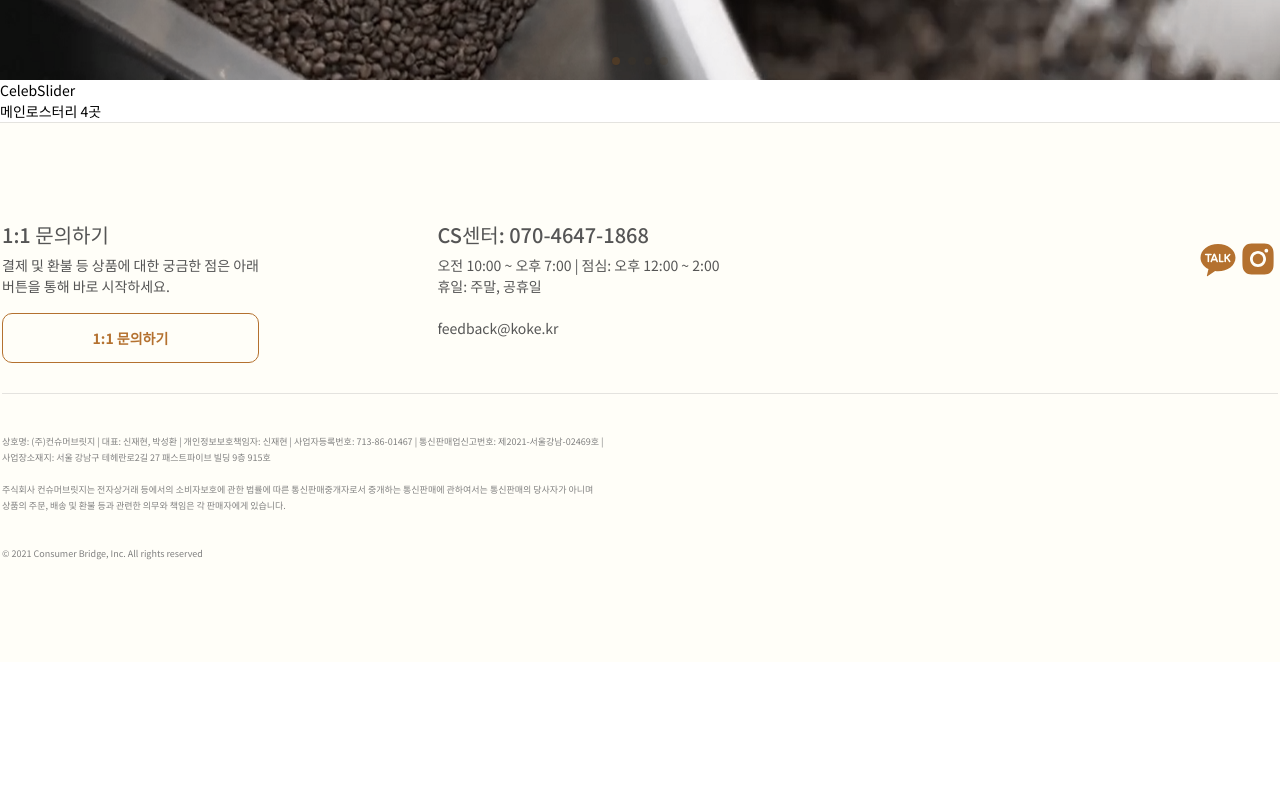
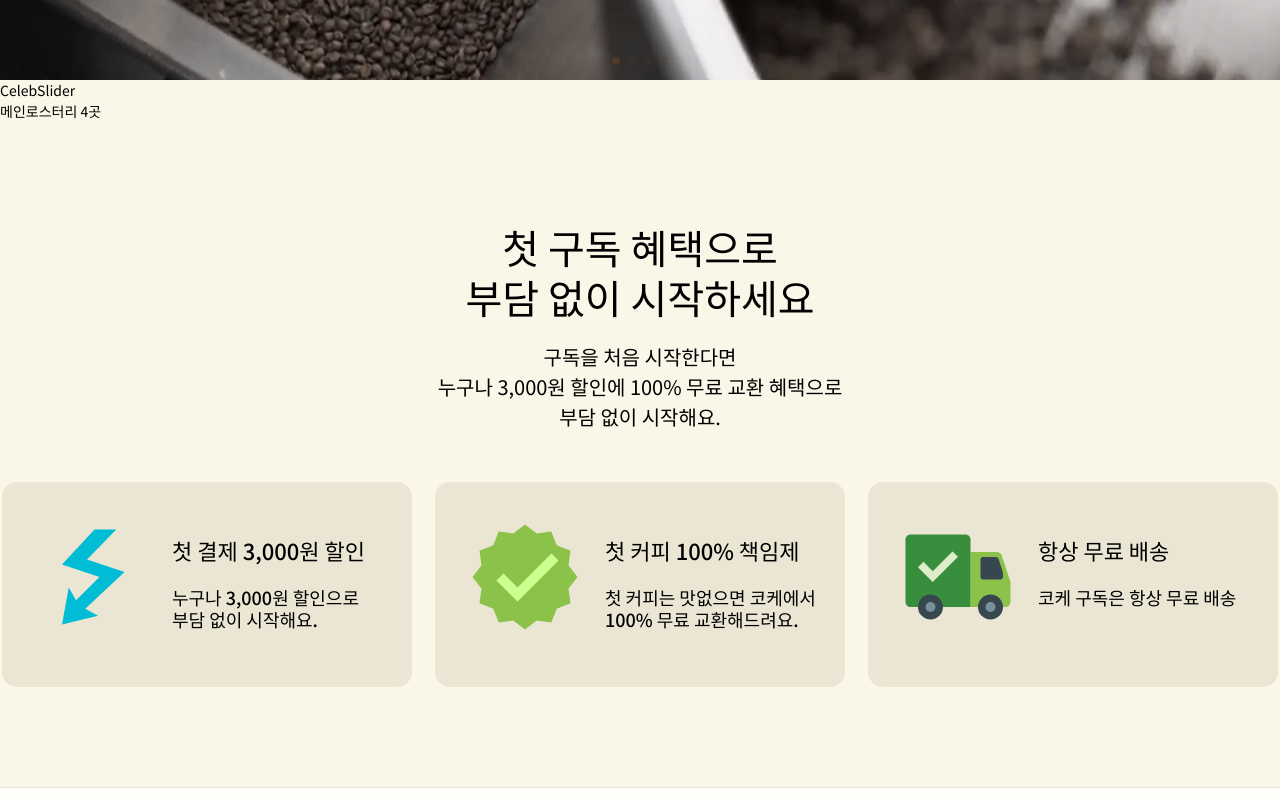
Before and after one commit to Team-KKOL/KOKE_Frontend, a React (Create React App) app: page / in a window 1280 px wide. Shown: the part 700-1500 px from the top of the page. Before the commit the page ends 1362 px from the top, so only its background shows below. Built offline with nearby package versions, Linux system fonts and the light colour scheme; no server answers.

Commit message:
메인페이지 하단 홍보부분 SubscriptionEvent 구현

```diff
--- a/src/App.js
+++ b/src/App.js
@@ -20,6 +20,7 @@ import CoffeeDetails from "./pages/CoffeeDetails";
 import RoasteryDetails from "./pages/RoasteryDetails";
 import { Route, Routes, Link, useNavigate, Outlet } from "react-router-dom";
 import { createGlobalStyle, ThemeProvider } from "styled-components";
+import theme from "./theme";
 
 const GlobalStyle = createGlobalStyle`
   * {margin: 0; padding: 0;}
@@ -34,7 +35,7 @@ const GlobalStyle = createGlobalStyle`
 function App() {
   return (
     <div className="App">
-      {/* <ThemeProvider> */}
+      <ThemeProvider theme={theme}>
         <GlobalStyle />
         <Header />
 
@@ -62,7 +63,7 @@ function App() {
         </Routes>
 
         <Footer />
-      {/* </ThemeProvider> */}
+      </ThemeProvider>
     </div>
   );
 }
--- a/src/components/Header.jsx
+++ b/src/components/Header.jsx
@@ -46,6 +46,7 @@ export default function Header() {
     background-color: transparent;
     width: 200px;
     border-color: transparent;
+    outline: none;
   `;
 
   return (
--- a/src/components/SubscriptionEvent.jsx
+++ b/src/components/SubscriptionEvent.jsx
@@ -1,7 +1,101 @@
-import React from 'react'
+import React from "react";
+// import theme from '../theme'
+// import styled, { ThemeProvider } from "styled-components";
+import styled from "styled-components";
+import { FcElectricity, FcApproval, FcShipped } from "react-icons/fc";
 
 export default function SubscriptionEvent() {
+  const Outerbox = styled.div`
+    width: ${({ theme }) => theme.size.mainSize};
+    margin: 0 auto;
+    text-align: center;
+    padding: 100px 0;
+  `;
+
+  const IconOuterBlock = styled.div`
+    width: 410px;
+    height: 205px;
+    display: flex;
+    padding: 35px 25px 0px 10px;
+    background-color: ${({ theme }) => theme.colors.lightBrown};
+    border-radius: 15px;
+  `;
+
+  const IconBlock = styled.div`
+    width: 160px;
+    height: 150px;
+  `;
+
+  const BlockTextBox = styled.div`
+    display: flex;
+    flex-direction: column;
+    text-align: start;
+    padding-top: 20px;
+  `;
+
+  const BlockText01 = styled.h2`
+    font-size: 22px
+  `;
+
+  const BlockText02 = styled.h5`
+    font-size: 18px;
+    margin-top: 16px;
+  `;
+
   return (
-    <div>메인 구독 홍보</div>
-  )
+    <>
+      <Outerbox>
+        <h3 style={{ fontSize: "40px", fontWeight: "500", lineHeight: "50px", marginBottom: "20px" }}>
+          첫 구독 혜택으로
+          <br />
+          부담 없이 시작하세요
+        </h3>
+        <h5 style={{ fontSize: "20px", fontWeight: "400", lineHeight: "30px", marginBottom: "50px" }}>
+          구독을 처음 시작한다면
+          <br />
+          누구나 3,000원 할인에 100% 무료 교환 혜택으로
+          <br />
+          부담 없이 시작해요.
+        </h5>
+
+        <div style={{ display: "flex", justifyContent: "space-between" }}>
+           <IconOuterBlock>
+            <IconBlock>
+              <FcElectricity
+                style={{ fontSize: "120px", color: "brown" }}
+              />
+            </IconBlock>
+            <BlockTextBox>
+              <BlockText01>첫 결제 <string>3,000</string>원 할인</BlockText01>
+              <BlockText02>누구나 3,000원 할인으로<br />부담 없이 시작해요.</BlockText02>
+            </BlockTextBox>
+          </IconOuterBlock>
+
+          <IconOuterBlock>
+            <IconBlock>
+              <FcApproval
+                style={{ fontSize: "120px", color: "brown" }}
+              />
+            </IconBlock>
+            <BlockTextBox>
+              <BlockText01>첫 커피 <string>100%</string> 책임제</BlockText01>
+              <BlockText02>첫 커피는 맛없으면 코케에서<br />100% 무료 교환해드려요.</BlockText02>
+            </BlockTextBox>
+          </IconOuterBlock>
+
+          <IconOuterBlock>
+            <IconBlock>
+              <FcShipped
+                style={{ fontSize: "120px", color: "brown" }}
+              />
+            </IconBlock>
+            <BlockTextBox>
+              <BlockText01>항상 무료 배송</BlockText01>
+              <BlockText02>코케 구독은 항상 무료 배송</BlockText02>
+            </BlockTextBox>
+          </IconOuterBlock>
+        </div>
+      </Outerbox>
+    </>
+  );
 }
--- a/src/index.js
+++ b/src/index.js
@@ -10,15 +10,19 @@ import store from "./store";
 import "swiper/css/bundle";
 // import "./styles.css";
 import "./components/MainImg.modul.css";
+// import { ThemeProvider } from "styled-components";
+// import theme from "./theme";
 
 const root = ReactDOM.createRoot(document.getElementById("root"));
 root.render(
   <React.StrictMode>
+    {/* <ThemeProvider theme={theme}> */}
     <Provider store={store}>
       <BrowserRouter>
         <App />
       </BrowserRouter>
     </Provider>
+    {/* </ThemeProvider> */}
   </React.StrictMode>
 );
 
--- a/src/pages/Main.jsx
+++ b/src/pages/Main.jsx
@@ -1,14 +1,21 @@
 import React from 'react'
+import styled from 'styled-components'
 import CelebSlider from '../components/CelebSlider'
 import MainImg from '../components/MainImg'
 import MainRoastery from '../components/MainRoastery'
+import SubscriptionEvent from '../components/SubscriptionEvent'
 
 export default function Main() {
+  const Maindiv = styled.div`
+    background-color: ${({ theme }) => theme.colors.Beige};
+  `
+
   return (
-    <>
+    <Maindiv>
     <MainImg />
     <CelebSlider />
     <MainRoastery />
-    </>
+    <SubscriptionEvent />
+    </Maindiv>
   )
 }
--- a/src/store.js
+++ b/src/store.js
@@ -3,8 +3,8 @@ import { configureStore, createSlice } from "@reduxjs/toolkit";
 
 let user = createSlice({
     name: 'user',
-    initialState: 'koke'
-    // initialState: null
+    // initialState: 'koke'
+    initialState: null
 })
 
 
--- a/src/theme.js
+++ b/src/theme.js
@@ -1,17 +1,22 @@
 // color 정의
 const colors = {
-  bg: "#fffef8",
   gray: "#707070",
   brown: "#b4712f",
   darkBrown: "#60370f",
   lightBrown: "#ebe6d4",
   Beige: "#faf7e8",
+  lightBeige: "#fffef8",
   black: "#222222",
 };
+
+const size = {
+  mainSize: "1276px"
+}
 
 // theme 객체에 감싸서 반환한다.
 const theme = {
   colors,
+  size,
 };
 
 export default theme;
```
